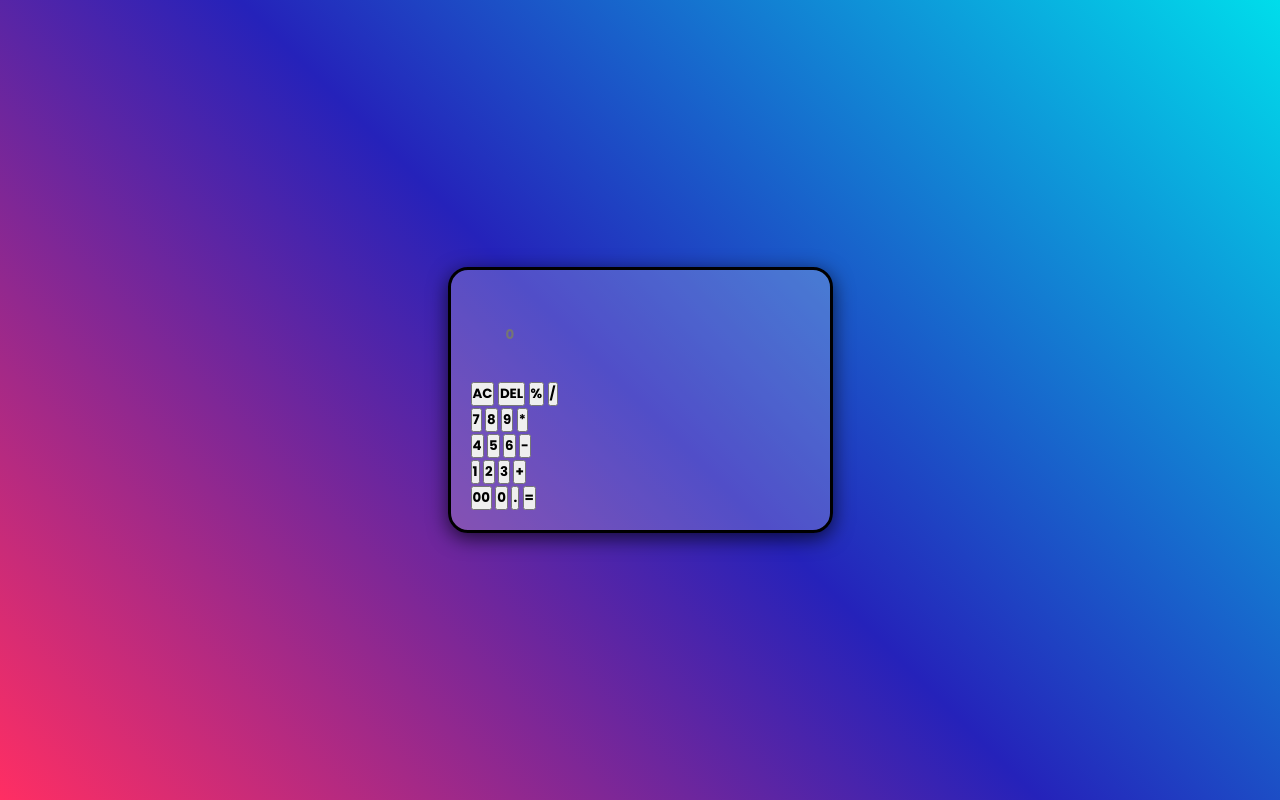
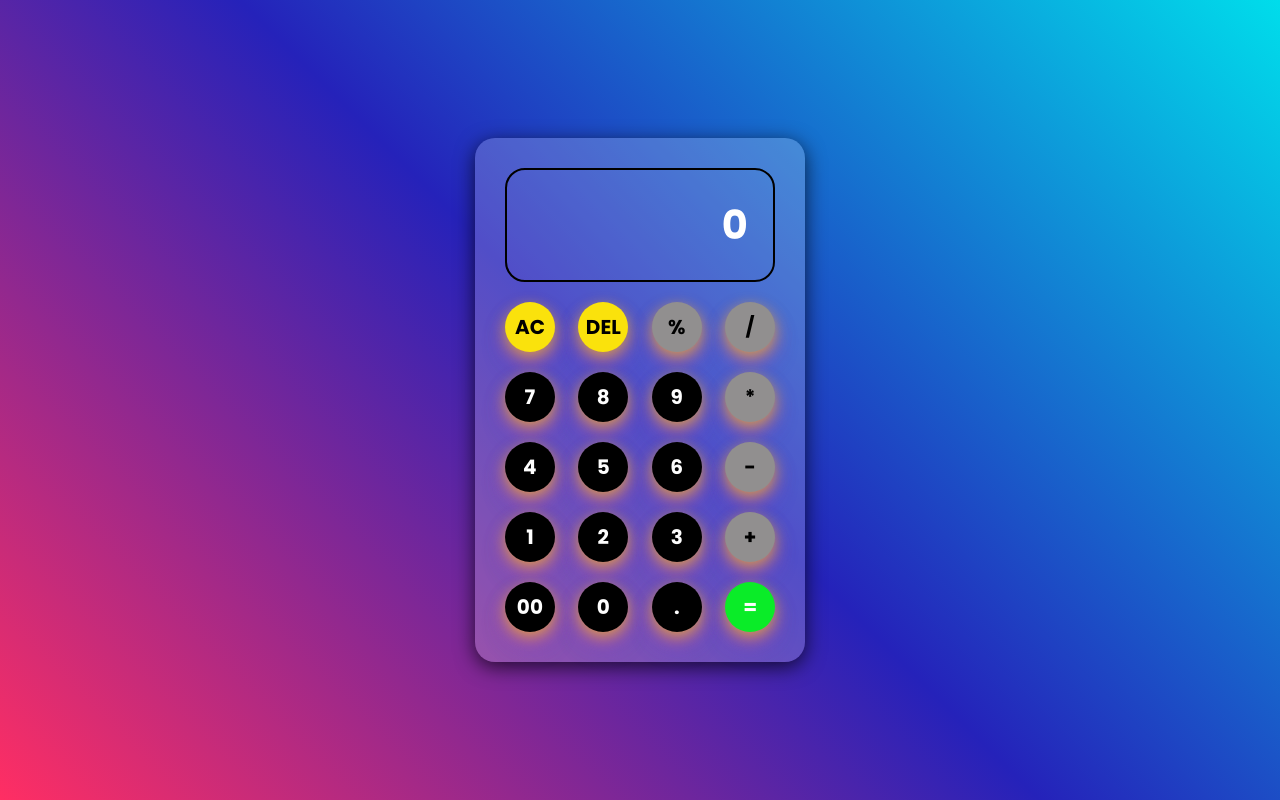
Before and after one commit to Shawdowzz/Calculator, a plain HTML site: page index.html in a window 1280 px wide. Both pictures are taken after a click on the button "AC". Drawn offline with Linux system fonts and the light colour scheme.

Commit message:
calculator version 2

```diff
--- a/index.html
+++ b/index.html
@@ -9,37 +9,38 @@
     </head>
 <body>
     <div class="Calculator">
-        <input type="text" placeholder="0">
+        <input type="text" id="inputBox" placeholder="0">
         <div>
-            <button>AC</button>
-            <button>DEL</button>
-            <button>%</button>
-            <button>/</button>
+            <button class="action">AC</button>
+            <button class="action">DEL</button>
+            <button class="op">%</button>
+            <button class="op">/</button>
         </div>
         <div>
             <button>7</button>
             <button>8</button>
             <button>9</button>
-            <button>*</button>
+            <button class="op">*</button>
         </div>
         <div>
             <button>4</button>
             <button>5</button>
             <button>6</button>
-            <button>-</button>
+            <button class="op">-</button>
         </div>
         <div>
             <button>1</button>
             <button>2</button>
             <button>3</button>
-            <button>+</button>
+            <button  class="op">+</button>
         </div>
         <div>
             <button>00</button>
             <button>0</button>
             <button>.</button>
-            <button>=</button>
+            <button class="equalbtn">=</button>
         </div>
     </div>
+    <script src="scripts.js"></script>
 </body>
 </html>
--- a/scripts.js
+++ b/scripts.js
@@ -0,0 +1,25 @@
+let input =document.getElementById('inputBox');
+let buttons = document.querySelectorAll('button');
+
+let string = "";
+let arr = Array.from(buttons);
+arr.forEach(button=>{
+    button.addEventListener('click',(e)=>{
+        if(e.target.innerHTML == '='){
+            string =eval(string);
+            input.value = string;
+        }
+        else if(e.target.innerHTML == 'AC'){
+            string = "";
+            input.value =string;
+        }
+        else if(e.target.innerHTML == 'DEL'){
+            string = string.substring(0,string.length-1);
+            input.value = string;
+        }
+        else{
+        string +=e.target.innerHTML;
+        input.value = string;
+        }
+    })
+})
--- a/style.css
+++ b/style.css
@@ -19,7 +19,7 @@ body{
 }
 
 .Calculator {
-    border: 3px solid #000000;
+    border: none;
     padding: 20px;
     border-radius: 20px;
     background: rgba(255, 255, 255, 0.2); /* Semi-transparent white for contrast */
@@ -27,11 +27,46 @@ body{
 }
 
 input{
-    width: 100%;
-    border: none;
+    width: 270px;
+    border:2px solid #000000;
+    border-radius: 20px;
     padding: 25px;
     margin: 10px;
     background: transparent;
     box-shadow: 0px 3px 15px rgbs(84,84,84,0.1);
+    font-size: 40px;
+    text-align: right;
+    cursor: pointer;
 
 }
+
+input::placeholder{
+    color: #ffffff;
+
+}
+
+button{
+    border:none;
+    width: 50px;
+    height:50px;
+    margin:10px;
+    border-radius: 50%;
+    background: black;
+    color: #fdfdfd;
+    font-size: 20px;
+    box-shadow: 0px 5px 15px rgba(255, 214, 10, 0.6), 0px 10px 20px rgba(247, 37, 133, 0.4), 0px 15px 25px rgba(67, 97, 238, 0.3);
+    cursor: pointer;
+}
+
+.equalbtn{
+    background-color: #0aec28;
+}
+.op{
+    color: rgb(0, 0, 0);
+    background-color: #918f8f
+}
+.action{
+    color: #000000;
+    background-color:#fae20c
+
+}
```
